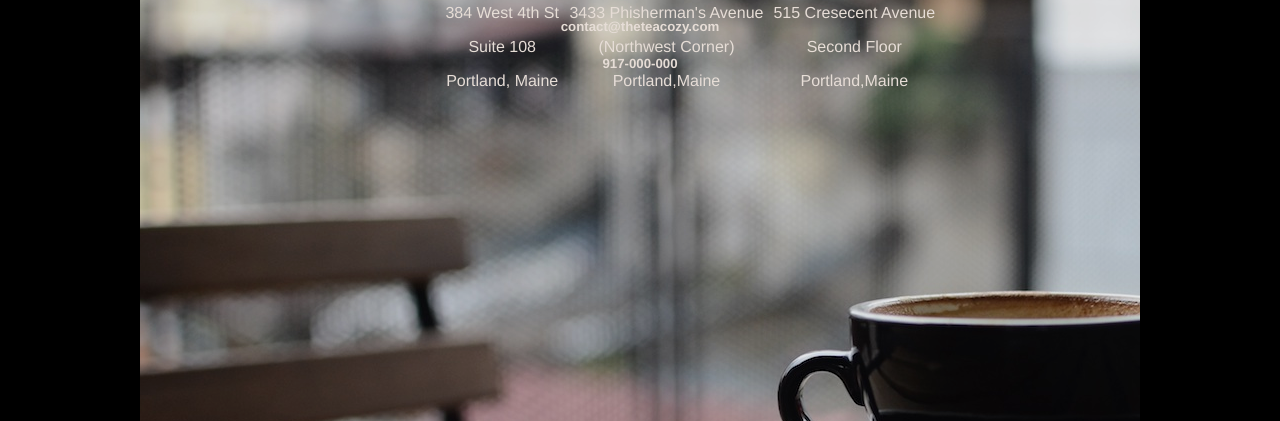
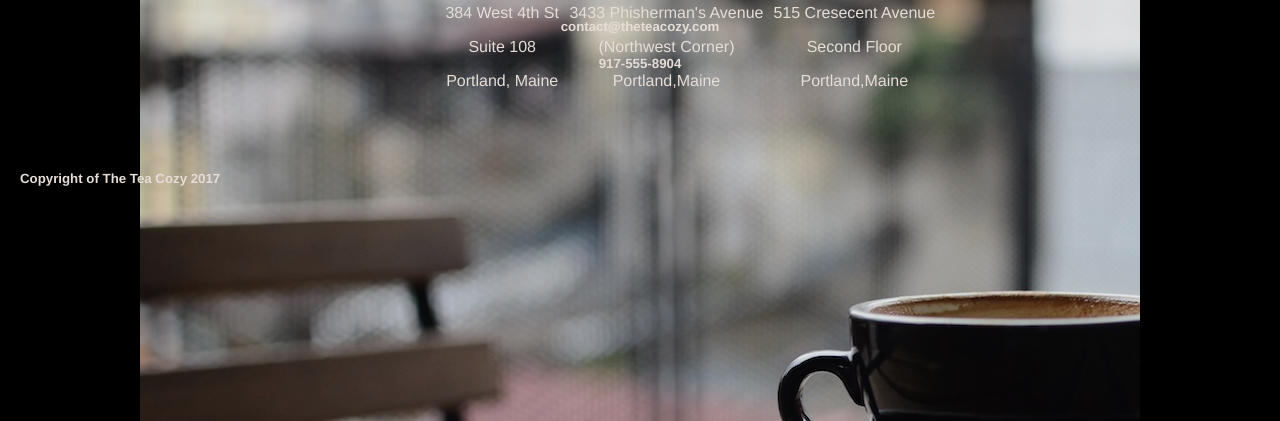
Before and after one commit to chilledoutluke/Tea_Cozy, a plain HTML site: page index.html in a window 1280 px wide. Shown: the part 977-1398 px from the top of the page. Drawn offline with Linux system fonts and the light colour scheme.

Commit message:
css - #contact added height
-footer
added margin left and text align left

```diff
--- a/index.html
+++ b/index.html
@@ -88,9 +88,13 @@
     <div id="contact">
         <h2>The Tea Cozy</h2>
         <h5>contact@theteacozy.com</h5>
-        <h5>917-000-000</h5>
+        <h5>917-555-8904</h5>
     </div>
 
     <!-- Footer section -->
+    <footer>
+        <h5>Copyright of The Tea Cozy 2017</h5>
+    </footer>
+
 </body>
 </html>
--- a/style.css
+++ b/style.css
@@ -120,3 +120,14 @@ nav span {
   flex-direction: column;
   justify-content: center;
 }
+
+/* Contact section */
+
+#contact {
+  height: 200px;
+}
+
+footer {
+  margin-left: 20px;
+  text-align: left;
+}
```
